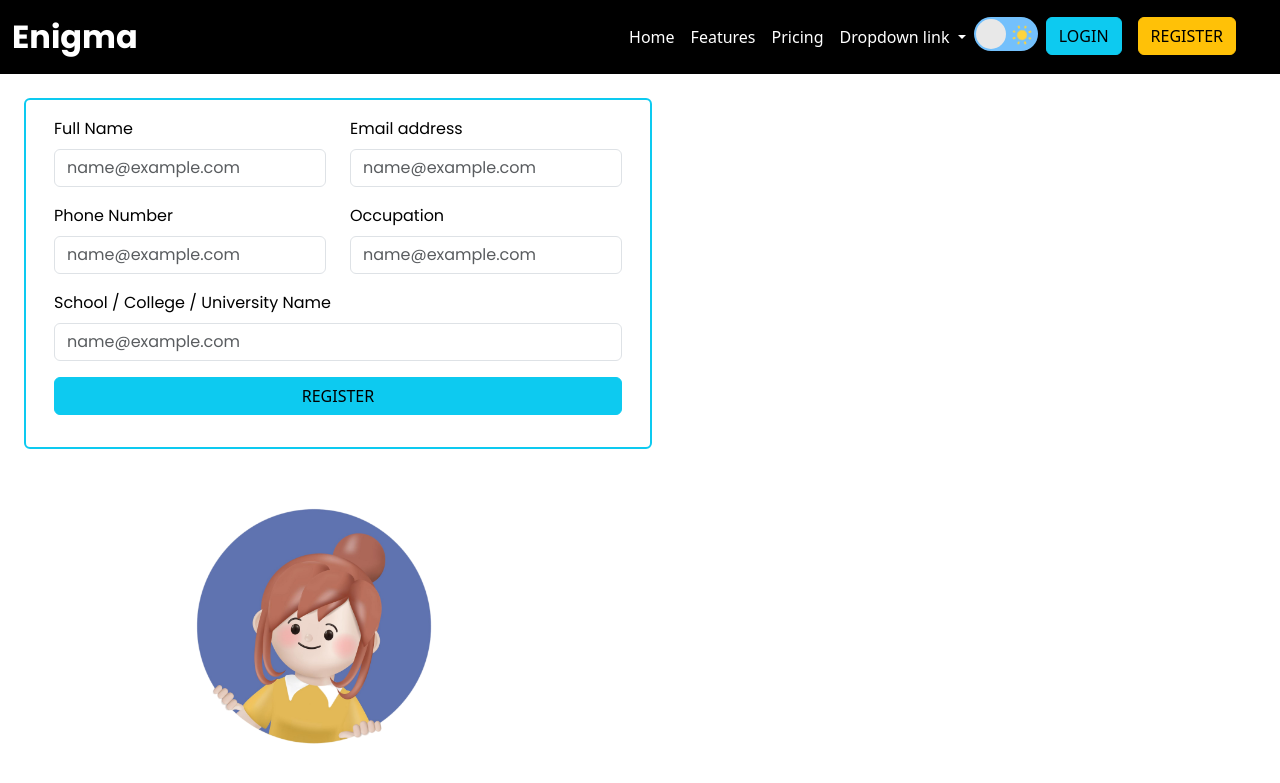
After one commit to Samrat0709/Enigma, a PHP site: page /user_register.php in a window 1280 px wide. The commit adds this page. Shown: the top 783 px of the page. Run offline with PHP 8.4, Linux system fonts and the light colour scheme.

Commit message:
Register page created

```diff
--- a/components/navbar.php
+++ b/components/navbar.php
@@ -167,7 +167,7 @@
 }
 
 </style>
-<nav class="navbar navbar-expand-lg navbar-bg">
+<nav class="navbar navbar-expand-lg navbar-bg" id="navbar">
     <div class="container-fluid">
         <a class="navbar-brand text-custom fw-bold fs-2" href="#">Enigma</a>
         <button class="navbar-toggler" type="button" data-bs-toggle="collapse" data-bs-target="#navbarNavDropdown" aria-controls="navbarNavDropdown" aria-expanded="false" aria-label="Toggle navigation">
@@ -209,14 +209,11 @@
                         <span class="slider"></span>
                     </label>
                 </li>
-                <li class="nav-item">
-                    <a href="" class="cta">
-                        <span>Get Started</span>
-                        <svg width="15px" height="10px" viewBox="0 0 13 10">
-                            <path d="M1,5 L11,5"></path>
-                            <polyline points="8 1 12 5 8 9"></polyline>
-                        </svg>
-                    </a>
+                <li class="nav-item  px-2">
+                    <a href="" class="btn btn-info btn-md">LOGIN</a>
+                </li>
+                <li class="nav-item  px-2">
+                    <a href="user_register.php" class="btn btn-warning btn-md">REGISTER</a>
                 </li>
             </ul>
         </div>
--- a/src/style.css
+++ b/src/style.css
@@ -10,6 +10,9 @@
 
 .text-custom{
     font-family: 'Poppins',sans-serif;
+    color: var(--secondary-color) !important;
+}
+.navbar-brand{
     color: var(--primary-color) !important;
 }
 
@@ -20,6 +23,9 @@
 .nav-link {
     color: var(--primary-color) !important;
 }
+.bg-custom-input{
+    background-color: var(--primary-color) !important;
+}
 body {
     background-color: var(--primary-color) !important;
     color: var(--secondary-color) !important;
--- /dev/null
+++ b/user_register.php
@@ -0,0 +1,63 @@
+<?php include './components/head.php' ?>
+<?php include './components/script.php' ?>
+<?php include './components/style.php' ?>
+
+<body>
+
+
+    <!-- <h1 class="text-danger">This is a test </h1> -->
+    <?php include './components/navbar.php' ?>
+
+
+    <div class="container-fluid  d-flex row">
+        <div class="col-lg-6 m-4">
+            <form action="" method="POST">
+                <div class="row p-3 rounded bg-transparent border border-2 border-info ">
+                    <div class="col-lg-6">
+                        <div class="mb-3">
+                            <label for="exampleFormControlInput1" class="form-label text-custom">Full Name</label>
+                            <input type="text" class="form-control bg-custom-input text-custom" id="exampleFormControlInput1" placeholder="name@example.com">
+                        </div>
+                    </div>
+                    <div class="col-lg-6">
+                        <div class="mb-3">
+                            <label for="exampleFormControlInput1" class="form-label text-custom">Email address</label>
+                            <input type="email" class="form-control bg-custom-input text-custom" id="exampleFormControlInput1" placeholder="name@example.com">
+                        </div>
+                    </div>
+                    <div class="col-lg-6">
+                        <div class="mb-3">
+                            <label for="exampleFormControlInput1" class="form-label text-custom">Phone Number</label>
+                            <input type="number" class="form-control bg-custom-input text-custom" id="exampleFormControlInput1" placeholder="name@example.com">
+                        </div>
+                    </div>
+                    <div class="col-lg-6">
+                        <div class="mb-3">
+                            <label for="exampleFormControlInput1" class="form-label text-custom">Occupation</label>
+                            <input type="text" class="form-control bg-custom-input text-custom" id="exampleFormControlInput1" placeholder="name@example.com">
+                        </div>
+                    </div>
+                    <div class="col-lg-12">
+                        <div class="mb-3">
+                            <label for="exampleFormControlInput1" class="form-label text-custom">School / College / University Name</label>
+                            <input type="text" class="form-control bg-custom-input text-custom" id="exampleFormControlInput1" placeholder="name@example.com">
+                        </div>
+                    </div>
+                    <div class="col-lg-12 mb-3">
+                        <button type="submit" class="btn btn-info btn-md w-100">REGISTER</button>
+                    </div>
+
+
+
+                </div>
+            </form>
+        </div>
+        <div class="col-lg-6 d-flex justify-content-center align-items-center">
+            <img src="./assets/login.png" alt="" class="img-fluid w-50">
+        </div>
+
+    </div>
+
+</body>
+
+</html>
```
Also changed, not shown: assets/login.png (added).
